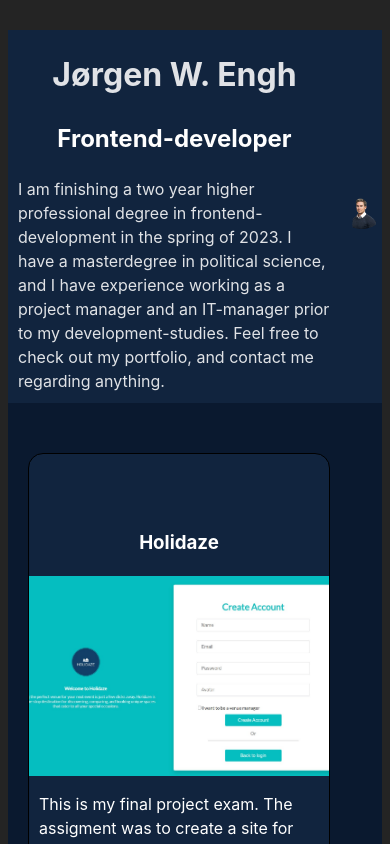
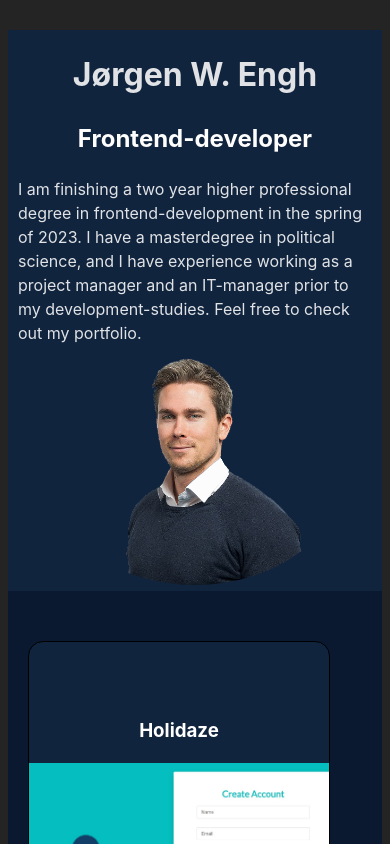
Before and after one commit to Jorgen-S-Engh/portfolio_react, a React (Vite) app: page / in a window 390 px wide. Shown: the top 844 px of the page. Built offline with nearby package versions, Linux system fonts and the light colour scheme.

Commit message:
make changes to media query

```diff
--- a/src/components/Card/index.jsx
+++ b/src/components/Card/index.jsx
@@ -63,7 +63,7 @@ function Card() {
             {project.github &&
               <div className={styles.github_container}>
               <a href={project.github} className={styles.github_container} target="_blank">
-                <img className={styles.github_logo} src="public/assets/github.png" alt="GitHub Link" /></a>
+                <img className={styles.github_logo} src="/assets/github.png" alt="GitHub Link" /></a>
               </div>
             }
           </div>
--- a/src/components/Hero/Hero.module.scss
+++ b/src/components/Hero/Hero.module.scss
@@ -26,3 +26,9 @@ h1{
     object-fit: contain;
   }
 }
+
+@media screen and (max-width: 700px) {
+  .hero_container{
+    flex-direction: column;
+  }
+}
--- a/src/components/Hero/index.jsx
+++ b/src/components/Hero/index.jsx
@@ -6,7 +6,7 @@ function Hero() {
       <div className={styles.description}>
         <h1>Jørgen W. Engh</h1>
         <h2>Frontend-developer</h2>
-        <p>I am finishing a two year higher professional degree in frontend-development in the spring of 2023. I have a masterdegree in political science, and I have experience working as a project manager and an IT-manager prior to my development-studies. Feel free to check out my portfolio, and contact me regarding anything.</p>
+        <p>I am finishing a two year higher professional degree in frontend-development in the spring of 2023. I have a masterdegree in political science, and I have experience working as a project manager and an IT-manager prior to my development-studies. Feel free to check out my portfolio.</p>
       </div>
       <div className={styles.image}><img src="/assets/profile.png" alt="profile picture of me" /></div>
     </div>
```
